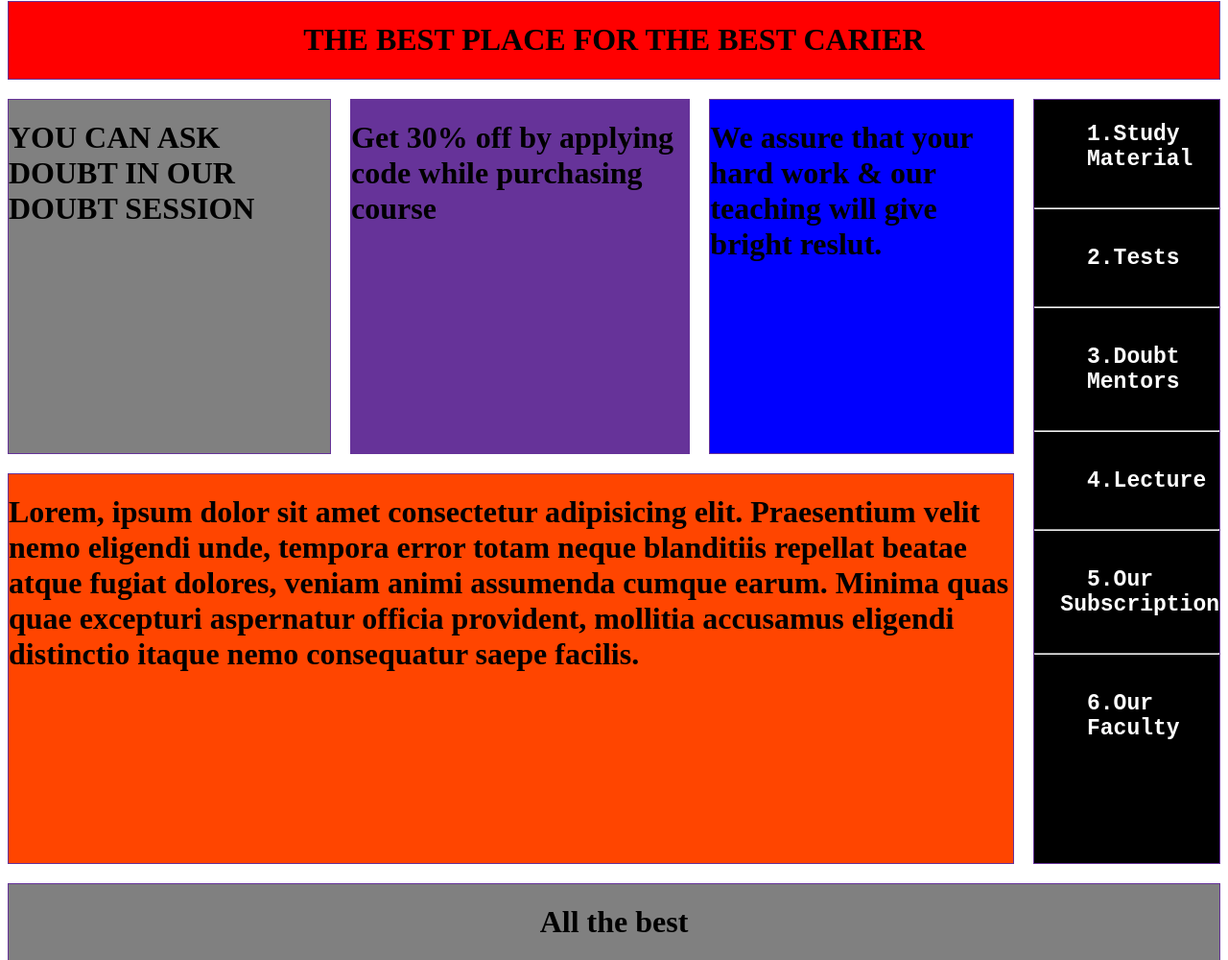
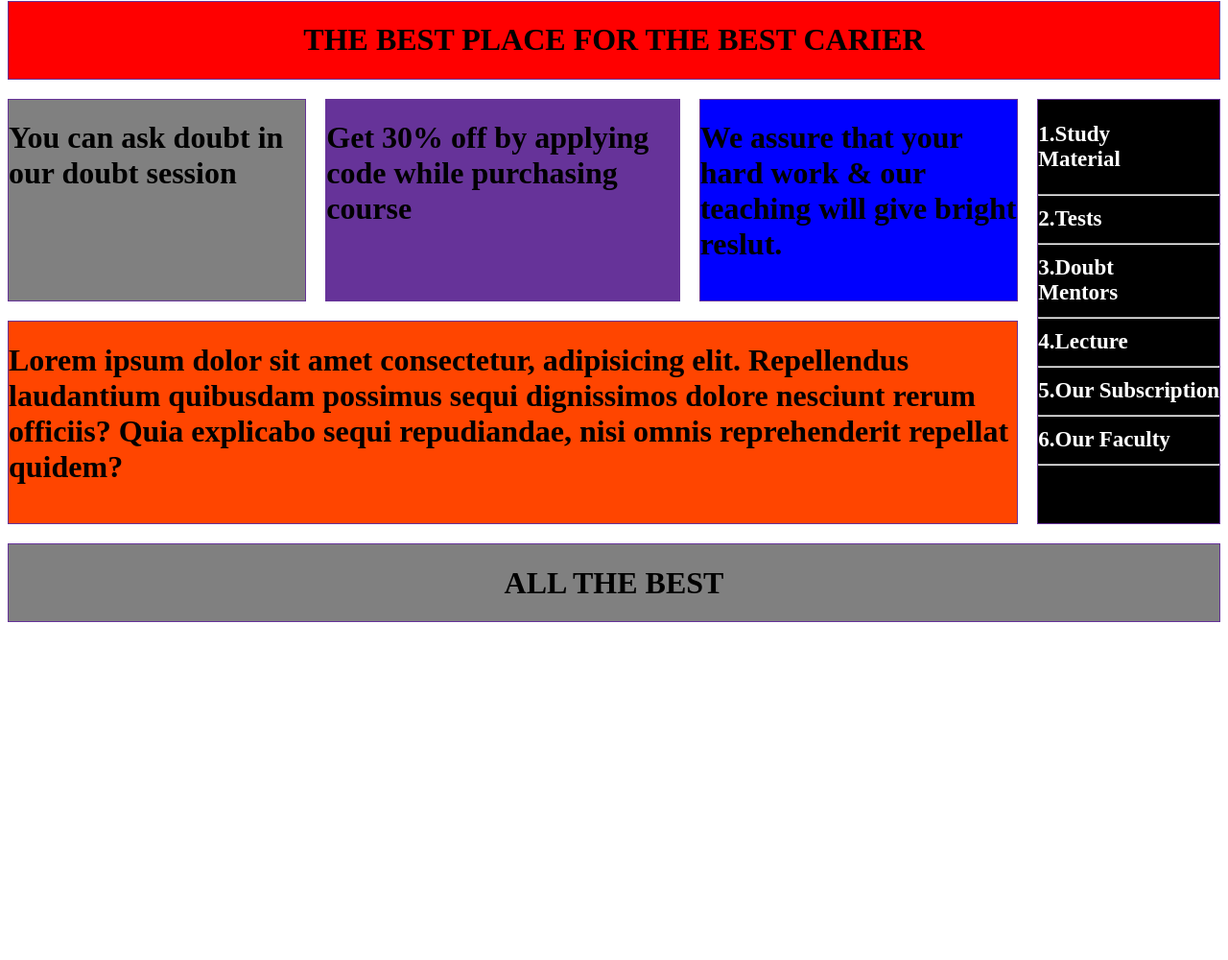
Before and after one commit to avinash2182/css-handson-4, a plain HTML site: page index.html in a window 1280 px wide. Shown: the part 896-1896 px from the top of the page at 96% size. After the commit the page ends 1552 px from the top, so only its background shows below. Drawn offline with Linux system fonts and the light colour scheme.

Commit message:
modified files

```diff
--- a/index.html
+++ b/index.html
@@ -65,7 +65,7 @@
         <h1>THE BEST PLACE FOR THE BEST CARIER</h1>
     </div>
     <div class="item item2">
-        <h1>YOU CAN ASK DOUBT IN OUR DOUBT SESSION</h1>
+        <h1>You can ask doubt in our doubt session</h1>
     </div>
     <div class="item item3">
         <h1>Get 30% off by applying code while purchasing course</h1>
@@ -76,34 +76,41 @@
             give bright reslut.</h1>
     </div>
     <div class="item item5">
-        <pre>
+       <p>
     1.Study
+    <br>
     Material
    <hr>
     2.Tests
+    <br>
  <hr>
     3.Doubt
+    <br>
     Mentors
  <hr>
     4.Lecture
+    <br>
  <hr>
     5.Our
   Subscription
+  <br>
  <hr>
     6.Our
     Faculty
+  <hr>
+    <br>
 
 
 
-   </pre>
+</p>
     </div>
     <div class="item item6">
         <h1>
-            Lorem, ipsum dolor sit amet consectetur adipisicing elit. Praesentium velit nemo eligendi unde, tempora error totam neque blanditiis repellat beatae atque fugiat dolores, veniam animi assumenda cumque earum. Minima quas quae excepturi aspernatur officia provident, mollitia accusamus eligendi distinctio itaque nemo consequatur saepe facilis.
+        Lorem ipsum dolor sit amet consectetur, adipisicing elit. Repellendus laudantium quibusdam possimus sequi dignissimos dolore nesciunt rerum officiis? Quia explicabo sequi repudiandae, nisi omnis reprehenderit repellat quidem?
         </h1>
     </div>
     <div class="item item7">
-        <h1>All the best</h1>
+        <h1>ALL THE BEST</h1>
     </div>
 </div>
 </body>
```
